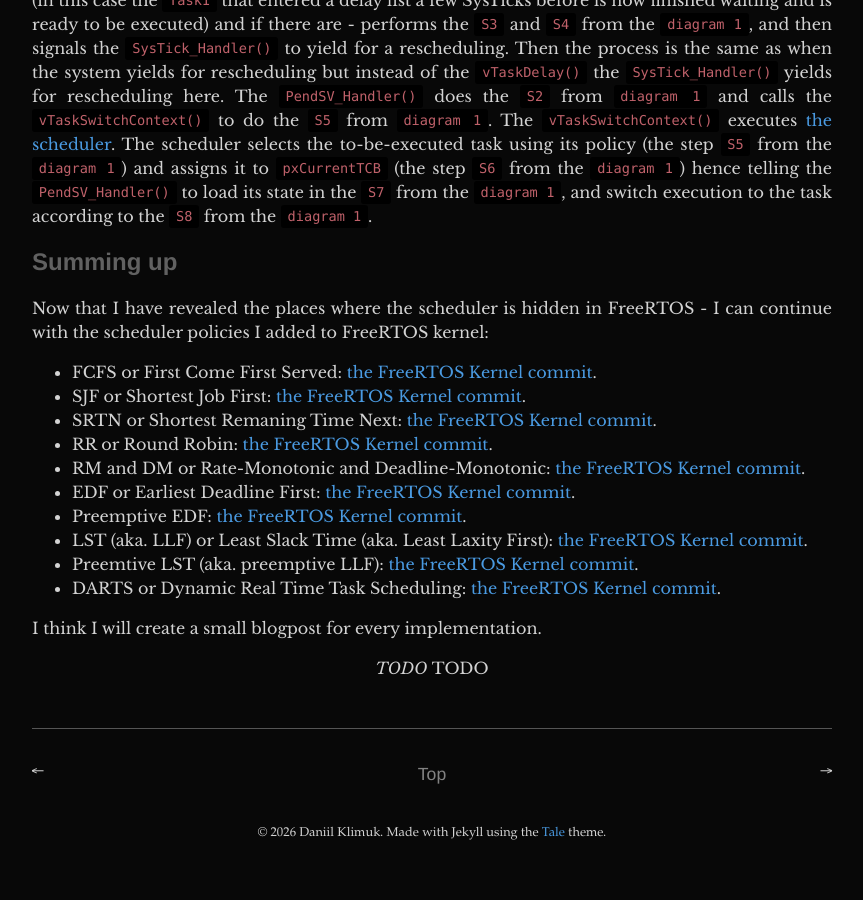
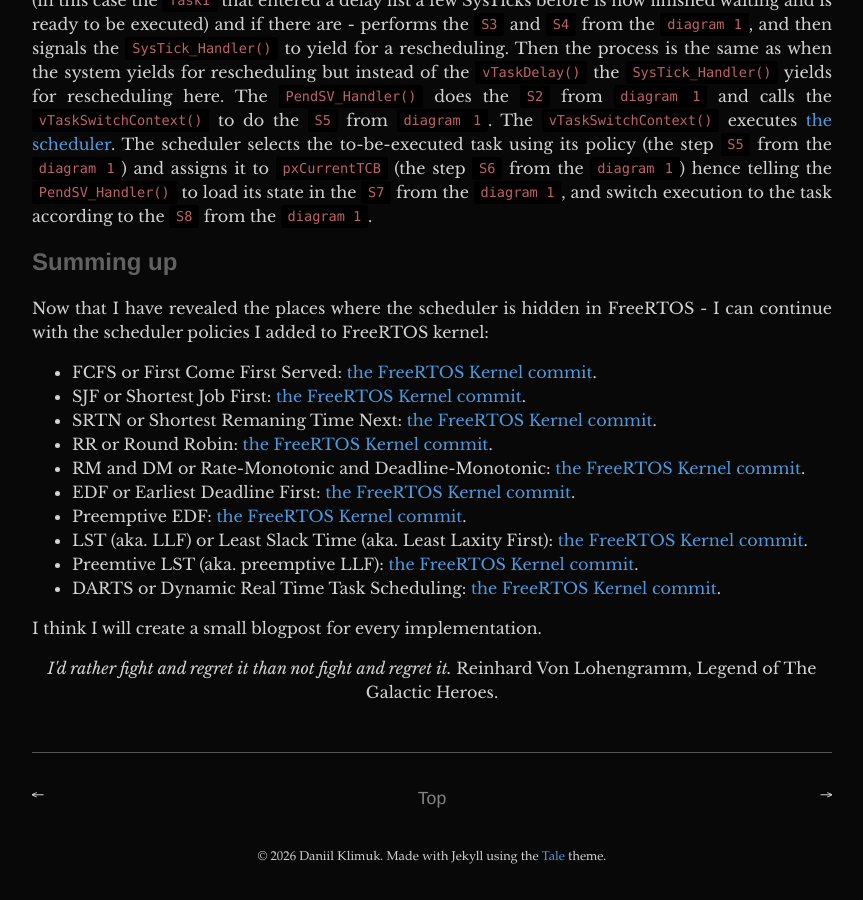
Before and after one commit to DaniilKl/vafelka-blog, a Jekyll site: the page built from _posts/2025-07-24-scheduling-introduction.md, in a window 1280 px wide and 900 px high, scrolled down 17321 px. Shown: the whole window, without its empty margins (208-1071 px from the left). Built offline with Jekyll 4.4.1, drawn with Linux system fonts in a browser that asks for light colours; before the commit the page ends 18197 px from its top, so only the background shows below that.

Commit message:
_posts: scheduling-introduction: add a quote to the end
Signed-off-by: Daniil Klimuk <daniil.klimuk@3mdeb.com>

```diff
--- a/_posts/2025-07-24-scheduling-introduction.md
+++ b/_posts/2025-07-24-scheduling-introduction.md
@@ -863,5 +863,5 @@ I think I will create a small blogpost for every implementation.
 [preempt-llf]: https://github.com/DaniilKl/FreeRTOS-Kernel/commit/f1de548d1e64ac68eac5fb6ccd257e4862f41de8
 [darts]: https://github.com/DaniilKl/FreeRTOS-Kernel/commit/6ccbf1a53764421ceb9b166979a84b4690d7bea9
 
-<center><em>TODO
-</em> TODO </center>
+<center><em>I'd rather fight and regret it than not fight and regret it.</em>
+ Reinhard Von Lohengramm, Legend of The Galactic Heroes. </center>
```
